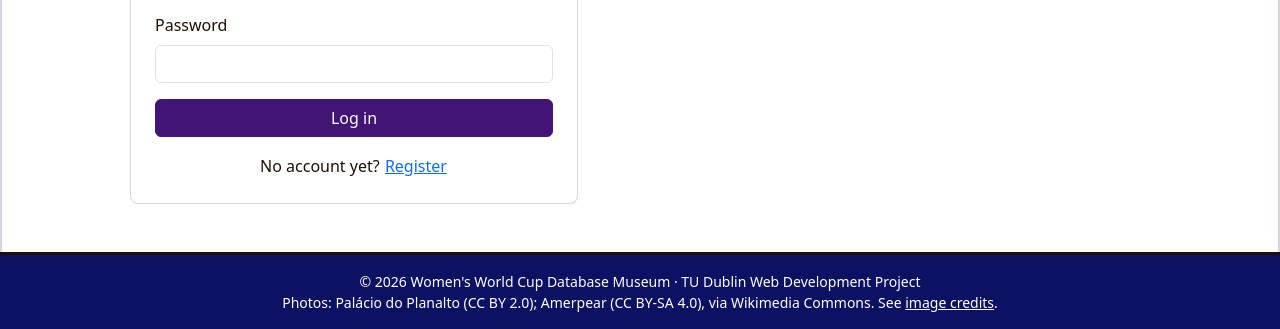
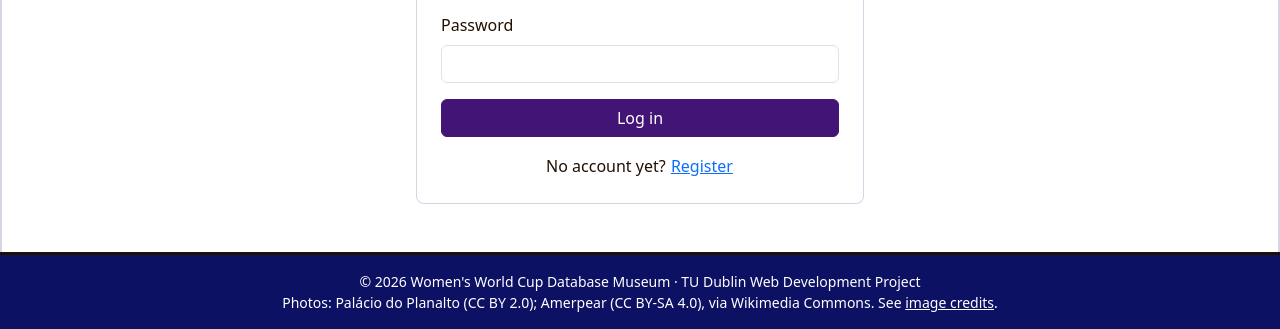
Before and after one commit to liviaguimaraesfn/womens_world_cup, a website: page app/view/login.html in a window 1280 px wide. Shown: the part 638-967 px from the top of the page. Drawn offline with nearby package versions, Linux system fonts and the light colour scheme; no server answers.

Commit message:
updated css to be centralised

```diff
--- a/app/view/styles.css
+++ b/app/view/styles.css
@@ -164,7 +164,7 @@ section[id], div[id] { scroll-margin-top: 5rem; }
   background: var(--team); margin-right: .4rem; }
 
 /* Login placeholder */
-.login-box { max-width: 28rem; border: 1px solid var(--border-soft); border-top: 6px solid var(--wine);
+.login-box { max-width: 28rem; margin-inline: auto; border: 1px solid var(--border-soft); border-top: 6px solid var(--wine);
   border-radius: .5rem; padding: 1.5rem; background: #fff; }
 
 @media (min-width: 768px) {
```
